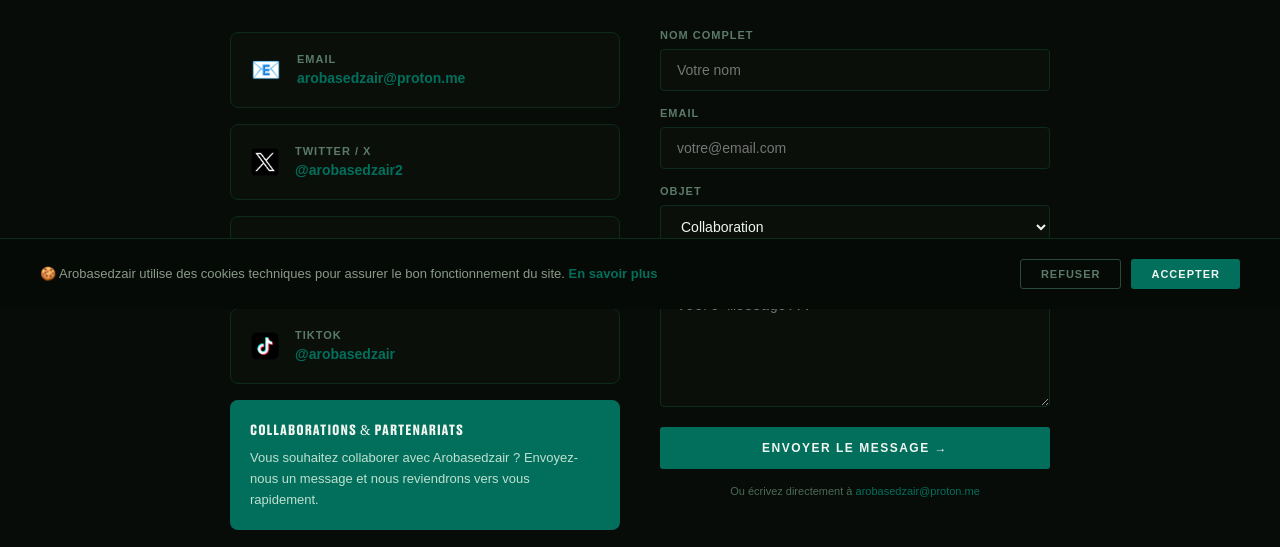
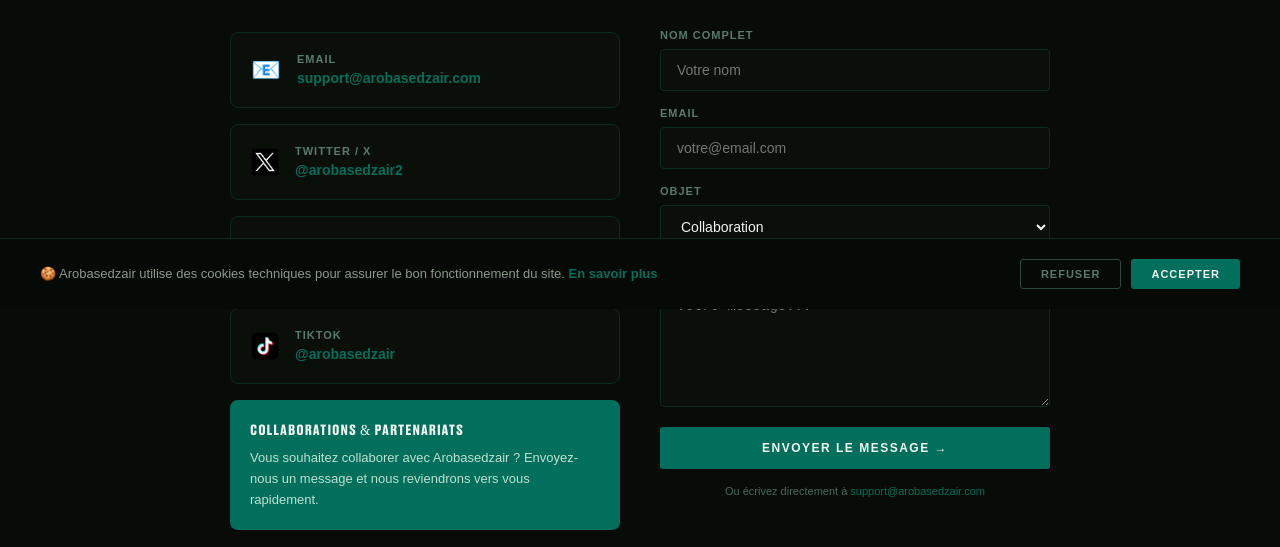
Before and after one commit to riadshr71-sketch/arobasedzair, a Next.js app: page /contact in a window 1280 px wide. Shown: the part 491-1038 px from the top of the page. Built offline with nearby package versions, Linux system fonts and the light colour scheme.

Commit message:
mail good '

```diff
--- a/app/contact/page.tsx
+++ b/app/contact/page.tsx
@@ -34,7 +34,7 @@ export default function Contact() {
                 <span style={{ fontSize: '24px', flexShrink: 0 }}>📧</span>
                 <div>
                   <div style={{ fontSize: '11px', color: '#5a7a6a', textTransform: 'uppercase' as const, letterSpacing: '1px', fontWeight: 700, marginBottom: '4px' }}>Email</div>
-                  <a href="mailto:support@arobasedzair.com" style={{ fontSize: '14px', color: '#026f5c', textDecoration: 'none', fontWeight: 700 }}>arobasedzair@proton.me</a>
+                  <a href="mailto:support@arobasedzair.com" style={{ fontSize: '14px', color: '#026f5c', textDecoration: 'none', fontWeight: 700 }}>support@arobasedzair.com</a>
                 </div>
               </div>
               <div style={{ background: '#0a0f0a', border: '1px solid #0d2a1f', borderRadius: '8px', padding: '20px', display: 'flex', alignItems: 'center', gap: '16px' }}>
@@ -97,7 +97,7 @@ export default function Contact() {
                 Envoyer le message →
               </button>
               <p style={{ fontSize: '11px', color: '#4a6a5a', textAlign: 'center' as const }}>
-                Ou écrivez directement à <a href="mailto:support@arobasedzair.com" style={{ color: '#026f5c' }}>arobasedzair@proton.me</a>
+                Ou écrivez directement à <a href="mailto:support@arobasedzair.com" style={{ color: '#026f5c' }}>support@arobasedzair.com</a>
               </p>
             </form>
           </div>
```
